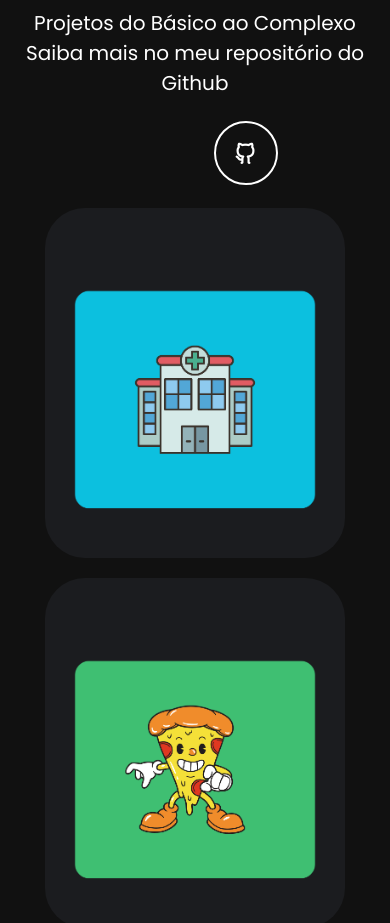
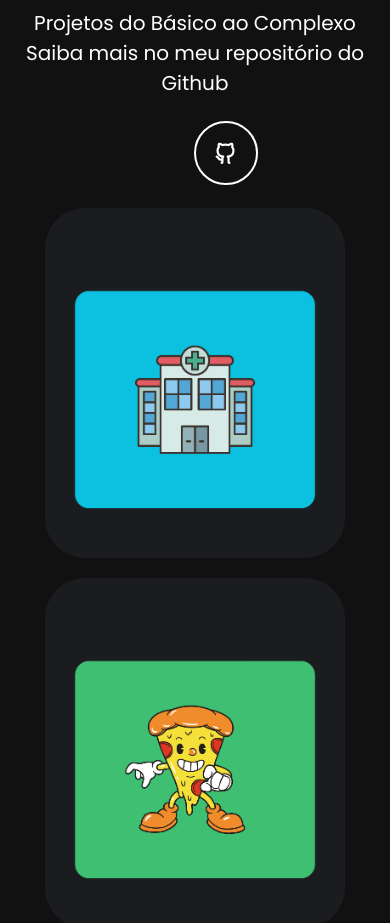
Before and after one commit to Adjcds/portfolio, a plain HTML site: page home.html in a window 390 px wide. Shown: the part 1500-2423 px from the top of the page. Drawn offline with nearby package versions, Linux system fonts and the light colour scheme.

Commit message:
alterando posição do icone nos projetos

```diff
--- a/style.css
+++ b/style.css
@@ -367,7 +367,7 @@ h2.titulo {
     .icone {
         height: 60px; /* Tamanho menor do ícone para telas menores */
         width: 60px; /* Tamanho menor do ícone para telas menores */
-        margin-left: 200px; /* Reduza o espaçamento à esquerda para telas menores */
+        margin-left: 180px; /* Reduza o espaçamento à esquerda para telas menores */
     }
 }
 
```
